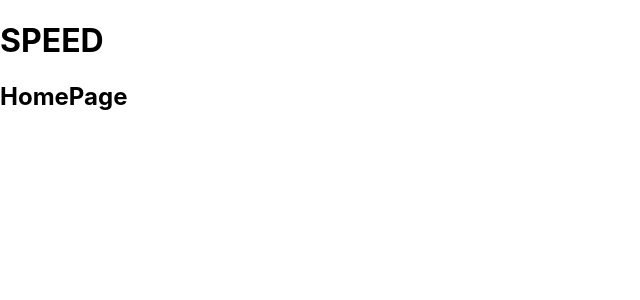
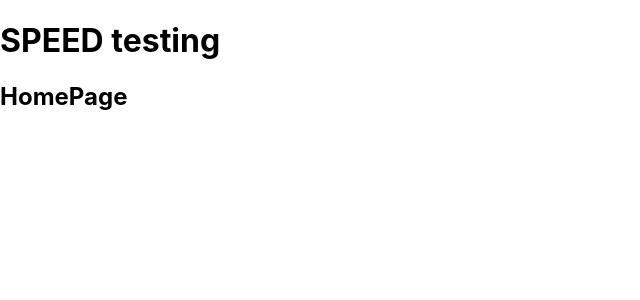
Before and after one commit to shairyl/ENSE701_SPEED, a React (Create React App) app in the folder frontend/: page / in a window 1280 px wide. Shown: the top 300 px of the page, without its empty margins (0-640 px from the left). Built offline with nearby package versions, Linux system fonts and the light colour scheme.

Commit message:
Changed Title for the homepage

```diff
--- a/frontend/src/App.js
+++ b/frontend/src/App.js
@@ -8,7 +8,7 @@ const App = () => {
   return (
     <Router>
       <div>
-        <h1>SPEED</h1>
+        <h1>SPEED testing</h1>
         <div className="content">
           <Switch>
             <Route exact path="/" component={Home} />
```
